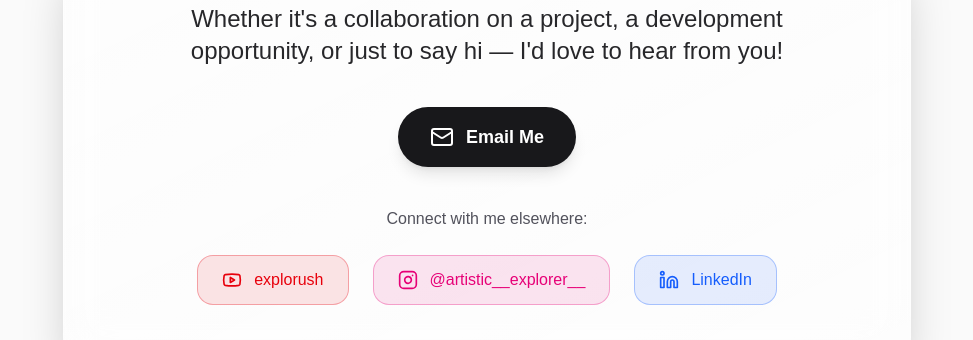
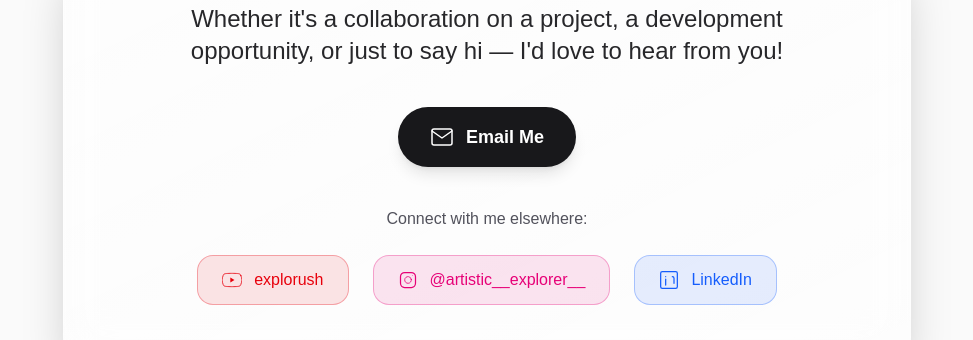
Before and after one commit to harshchorghe/harsh_portfolio, a Next.js app: page / in a window 1280 px wide. Shown: the part 2900-3240 px from the top of the page, without its empty margins (153-1126 px from the left). Built offline with nearby package versions, Linux system fonts and the light colour scheme.

Commit message:
chore(icons): add Instagram/LinkedIn/Globe icons; replace lucide-react usage in contact screen

```diff
--- a/components/common/icons.tsx
+++ b/components/common/icons.tsx
@@ -84,6 +84,30 @@ export const Moon = ({ size = 20, className = "" }: IconProps) => (
   </svg>
 );
 
-const Icons = { Home, Briefcase, Youtube, Mail, Sun, Moon };
+export const Instagram = ({ size = 20, className = "" }: IconProps) => (
+  <svg className={className} width={size} height={size} viewBox="0 0 24 24" fill="none" xmlns="http://www.w3.org/2000/svg">
+    <rect x="3" y="3" width="18" height="18" rx="5" stroke="currentColor" strokeWidth="1.5" strokeLinecap="round" strokeLinejoin="round" />
+    <path d="M16 11.37A4 4 0 1 1 12.63 8 4 4 0 0 1 16 11.37z" stroke="currentColor" strokeWidth="1" strokeLinecap="round" strokeLinejoin="round" />
+    <circle cx="17.5" cy="6.5" r="0.5" fill="currentColor" />
+  </svg>
+);
+
+export const Linkedin = ({ size = 20, className = "" }: IconProps) => (
+  <svg className={className} width={size} height={size} viewBox="0 0 24 24" fill="none" xmlns="http://www.w3.org/2000/svg">
+    <rect x="2" y="2" width="20" height="20" rx="2" stroke="currentColor" strokeWidth="1.5" strokeLinecap="round" strokeLinejoin="round" />
+    <path d="M16 8a2 2 0 0 1 2 2v6" stroke="currentColor" strokeWidth="1.5" strokeLinecap="round" strokeLinejoin="round" />
+    <path d="M8 11v7" stroke="currentColor" strokeWidth="1.5" strokeLinecap="round" strokeLinejoin="round" />
+    <path d="M8 8v.01" stroke="currentColor" strokeWidth="1.5" strokeLinecap="round" strokeLinejoin="round" />
+  </svg>
+);
+
+export const Globe = ({ size = 20, className = "" }: IconProps) => (
+  <svg className={className} width={size} height={size} viewBox="0 0 24 24" fill="none" xmlns="http://www.w3.org/2000/svg">
+    <circle cx="12" cy="12" r="9" stroke="currentColor" strokeWidth="1.5" strokeLinecap="round" strokeLinejoin="round" />
+    <path d="M2 12h20M12 2c2.5 3 2.5 9 0 20M12 2c-2.5 3-2.5 9 0 20" stroke="currentColor" strokeWidth="1" strokeLinecap="round" strokeLinejoin="round" />
+  </svg>
+);
+
+const Icons = { Home, Briefcase, Youtube, Mail, Sun, Moon, Instagram, Linkedin, Globe };
 export default Icons;
 export type { IconProps };
--- a/screens/contact.tsx
+++ b/screens/contact.tsx
@@ -1,5 +1,5 @@
 import React from "react";
-import { Mail, Instagram, Youtube, Linkedin, Globe } from "lucide-react";
+import Icons from "@/components/common/icons";
 
 export default function ContactScreen() {
   return (
@@ -43,7 +43,7 @@ export default function ContactScreen() {
                   transition-all duration-300 shadow-lg
                 "
               >
-                <Mail className="w-6 h-6" />
+                <Icons.Mail className="w-6 h-6" />
                 Email Me
               </a>
             </div>
@@ -67,7 +67,7 @@ export default function ContactScreen() {
                     transition-all duration-300
                   "
                 >
-                  <Youtube className="w-5 h-5" />
+                  <Icons.Youtube className="w-5 h-5" />
                   <span className="font-medium">explorush</span>
                 </a>
 
@@ -85,7 +85,7 @@ export default function ContactScreen() {
                     transition-all duration-300
                   "
                 >
-                  <Instagram className="w-5 h-5" />
+                  <Icons.Instagram className="w-5 h-5" />
                   <span className="font-medium">@artistic__explorer__</span>
                 </a>
 
@@ -103,7 +103,7 @@ export default function ContactScreen() {
                     transition-all duration-300
                   "
                 >
-                  <Linkedin className="w-5 h-5" />
+                  <Icons.Linkedin className="w-5 h-5" />
                   <span className="font-medium">LinkedIn</span>
                 </a>
 
@@ -114,7 +114,7 @@ export default function ContactScreen() {
                   rel="noopener noreferrer"
                   className="flex items-center gap-3 px-6 py-3 rounded-2xl bg-zinc-800/10 dark:bg-zinc-700/20 border border-zinc-800/30 dark:border-zinc-600/40 text-zinc-800 dark:text-zinc-300 hover:scale-110 transition-all duration-300"
                 >
-                  <Globe className="w-5 h-5" />
+                  <Icons.Globe className="w-5 h-5" />
                   <span className="font-medium">Website</span>
                 </a> */}
               </div>
```
